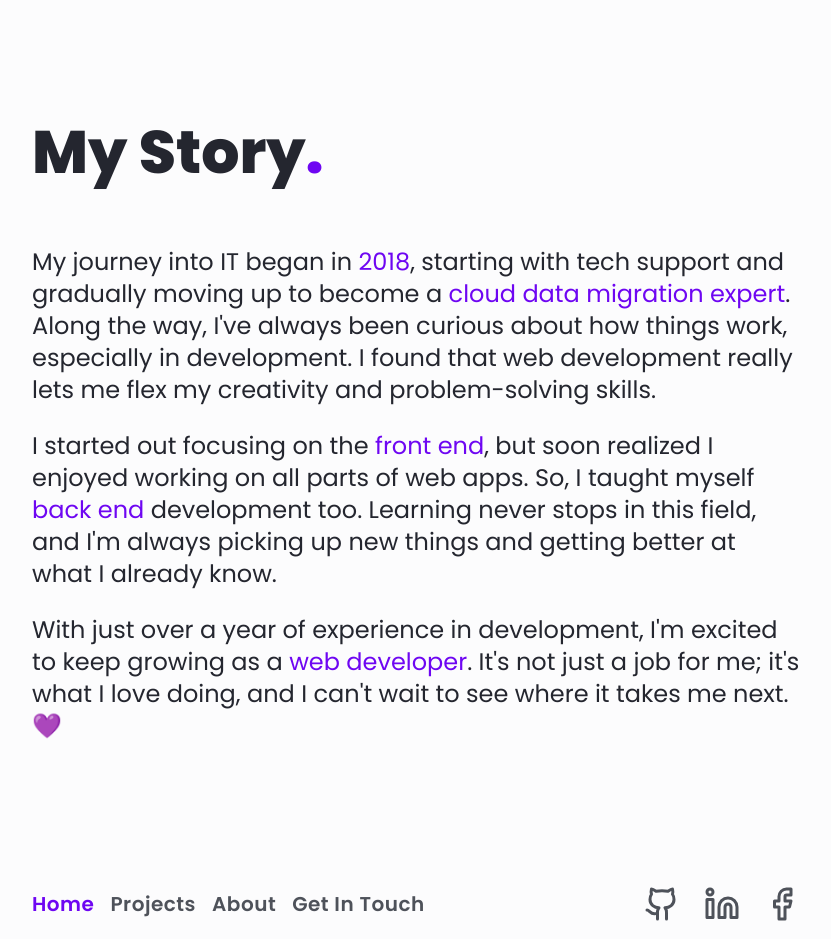
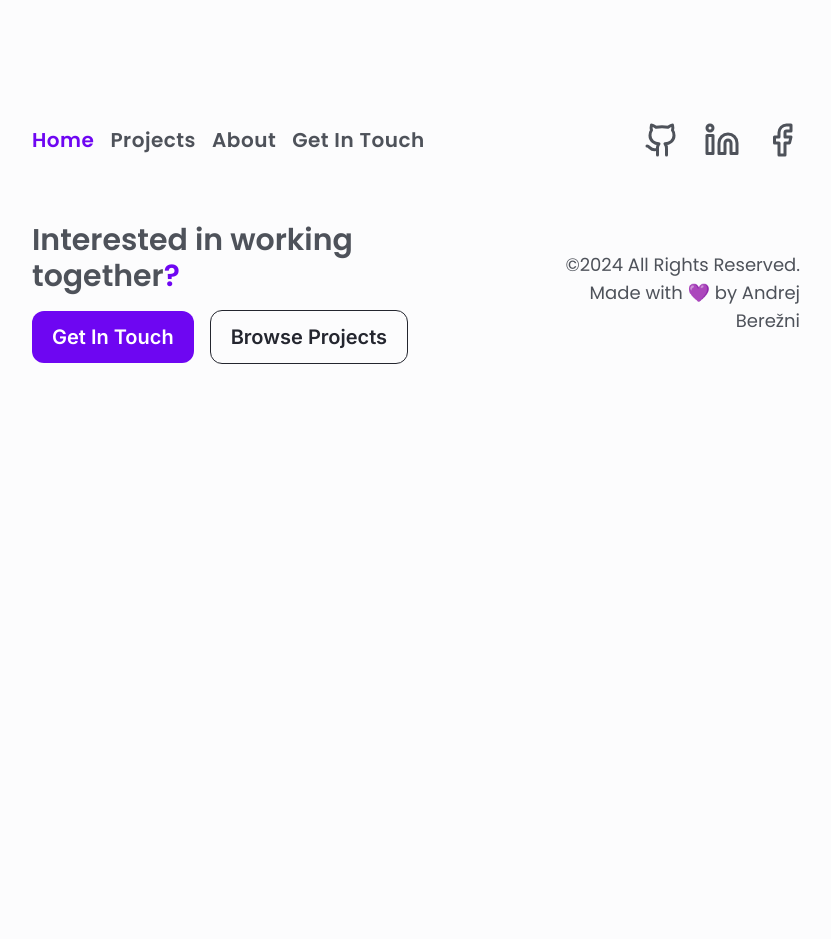
Before and after one commit to AndrejBerezni/Portfolio2024, a Next.js app: page / in a window 1280 px wide. Shown: the part 3040-3979 px from the top of the page, without its empty margins (224-1055 px from the left). After the commit the page ends 3468 px from the top, so only its background shows below. Built offline with nearby package versions, Linux system fonts and the light colour scheme.

Commit message:
remove outdated MyStory section

```diff
--- a/src/app/about/page.tsx
+++ b/src/app/about/page.tsx
@@ -8,7 +8,7 @@ export default function AboutPage() {
     <>
       <AboutHeading />
       <MyStack />
-      <MyStory />
+      {/* <MyStory /> */}
       <AboutExperienceSection />
     </>
   )
--- a/src/app/page.tsx
+++ b/src/app/page.tsx
@@ -12,7 +12,7 @@ export default function Home() {
       <HomeProjectsSection />
       <HomeSkillsSection />
       <HomeExperienceSection />
-      <MyStory />
+      {/* <MyStory /> */}
     </>
   )
 }
--- a/src/components/MyStory/index.tsx
+++ b/src/components/MyStory/index.tsx
@@ -27,10 +27,10 @@ export default function MyStory() {
       </AnimationFadeIn>
       <AnimationFadeIn>
         <p className="mb-16 mt-6 text-lg md:text-2xl">
-          With just over a year of experience in development, I&apos;m excited
-          to keep growing as a <span className="text-brand">web developer</span>
-          . It&apos;s not just a job for me; it&apos;s what I love doing, and I
-          can&apos;t wait to see where it takes me next. 💜
+          I&apos;m excited to keep growing as a{' '}
+          <span className="text-brand">web developer</span>. It&apos;s not just
+          a job for me; it&apos;s what I love doing, and I can&apos;t wait to
+          see where it takes me next. 💜
         </p>
       </AnimationFadeIn>
     </section>
```
